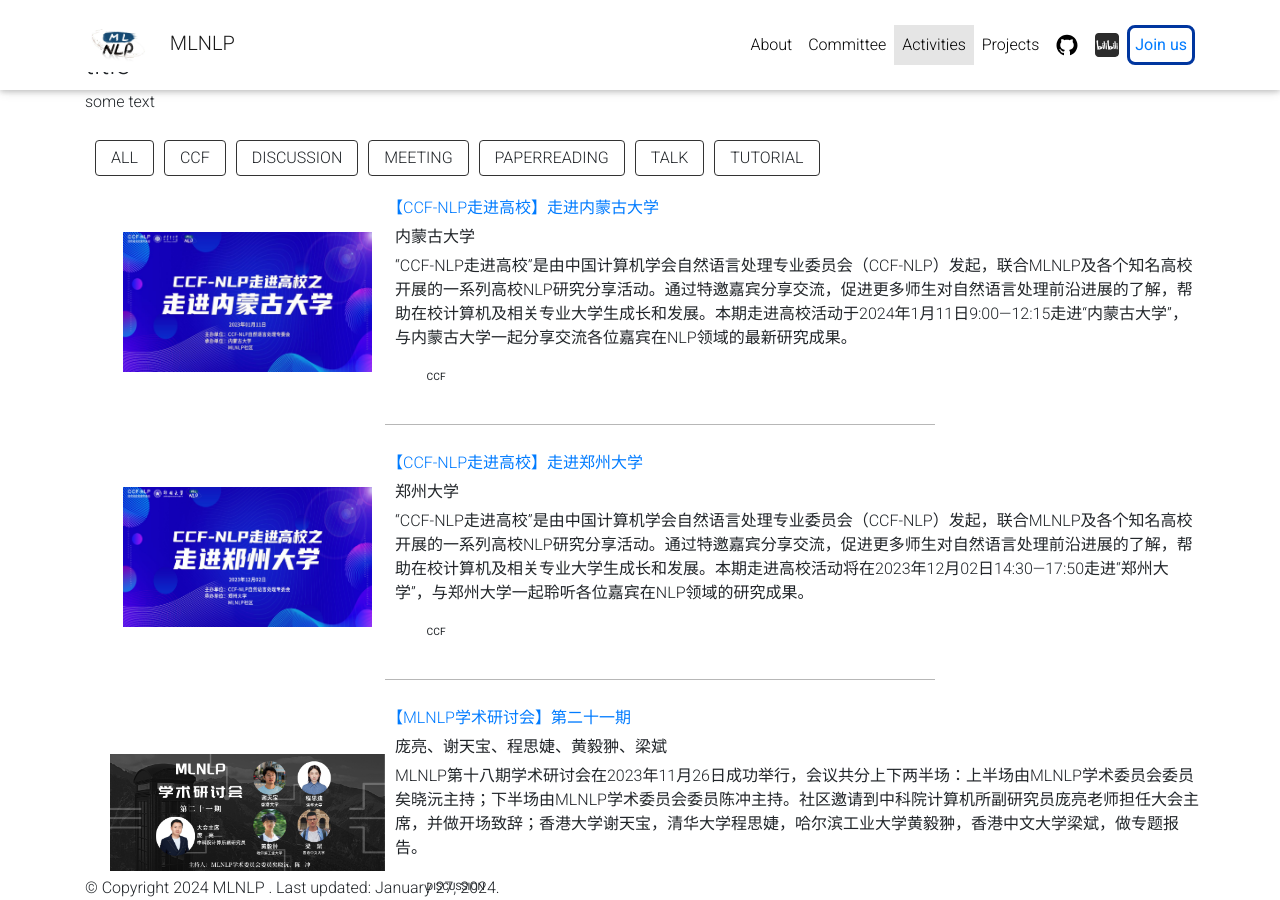
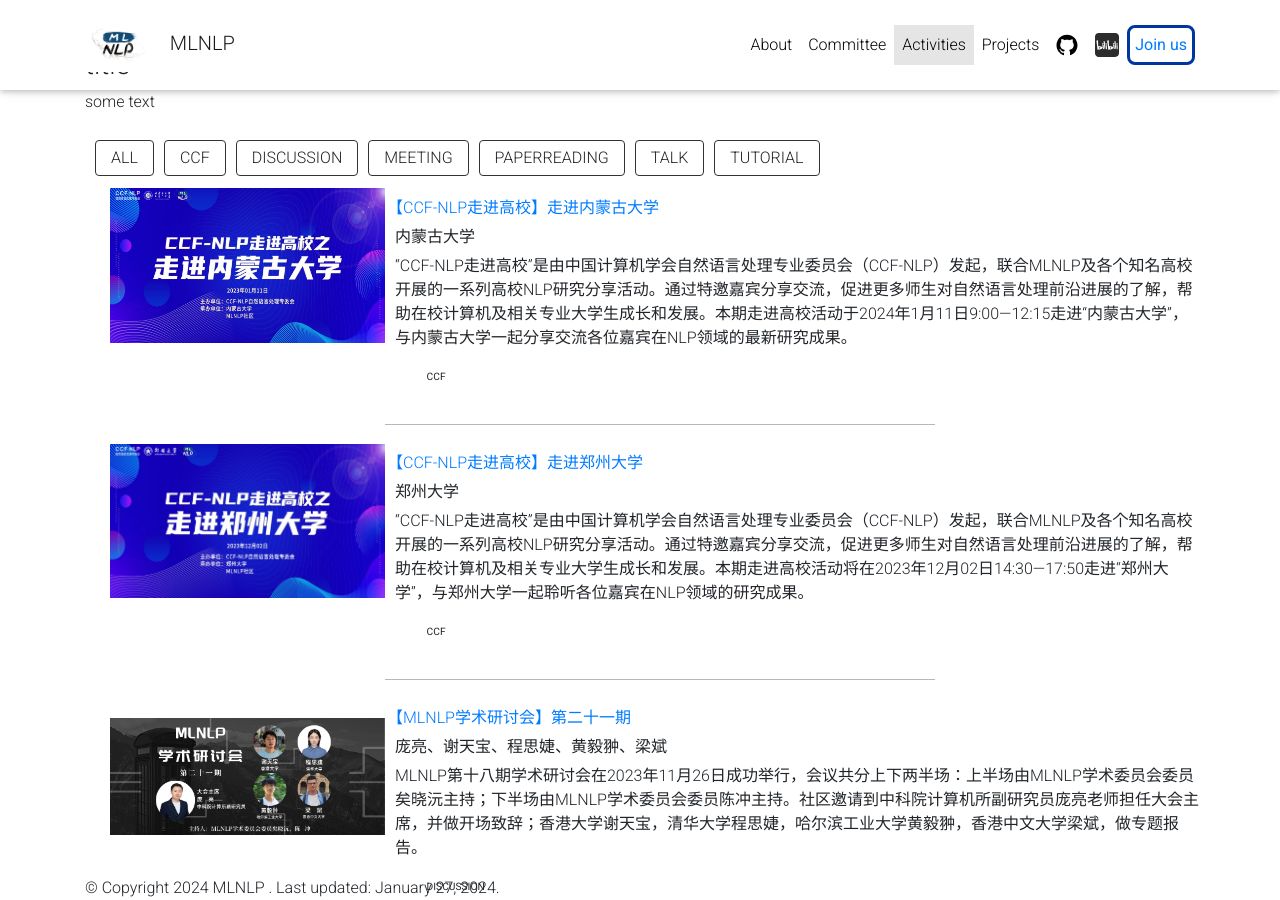
Before and after one commit to WPENGxs/wpengxs.github.io, a Jekyll site: the page built from _pages/activities.md, in a window 1280 px wide and 900 px high. Built offline with Jekyll 4.4.1, drawn with Linux system fonts in a browser that asks for light colours; comment, search, counter and statistics services are not loaded; a style sheet for code colours, icons or effects is not loaded.

Commit message:
Update activities.html

```diff
--- a/_layouts/activities.html
+++ b/_layouts/activities.html
@@ -74,9 +74,9 @@
       {% for activity in sorted_activities %}
       {% assign tags_string = activity.tags | join: ' ' %}
       <li class="{{tags_string}}">
-        <div class="row" style="justify-content: center;align-items:center;">
-          <div class="col-sm-3 card-img" style="height: 150px; padding-top:10px; padding-right: 0px; padding-left: 0px;">
-            <img src="/assets/ac_img/{{activity.img}}" style="width: 100%; height: 100%; object-fit: contain;border-radius: .25rem;" loading="lazy">
+        <div class="row" style="justify-content: center;align-items: top;">
+          <div class="col-sm-3 card-img" style="height: 160px; padding-top:10px; padding-right: 0px; padding-left: 0px;">
+            <img src="/assets/ac_img/{{activity.img}}" style="width: 100%; height: 100%; object-fit: contain;border-radius: .25rem; position: absolute; top: 0;" loading="lazy">
           </div>
           <div class="col-9" style="padding:10px;">
             <a href="{{activity.href}}" class="title" style="margin:-.5rem;">{{activity.title}}</a>
```
